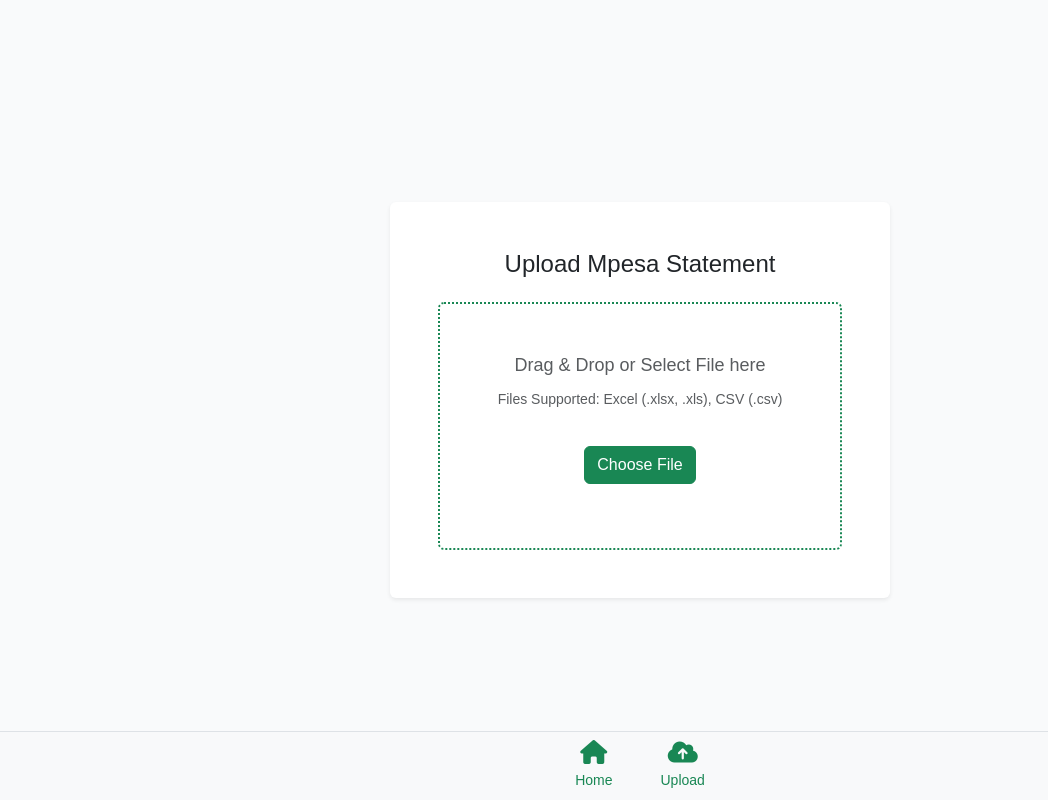
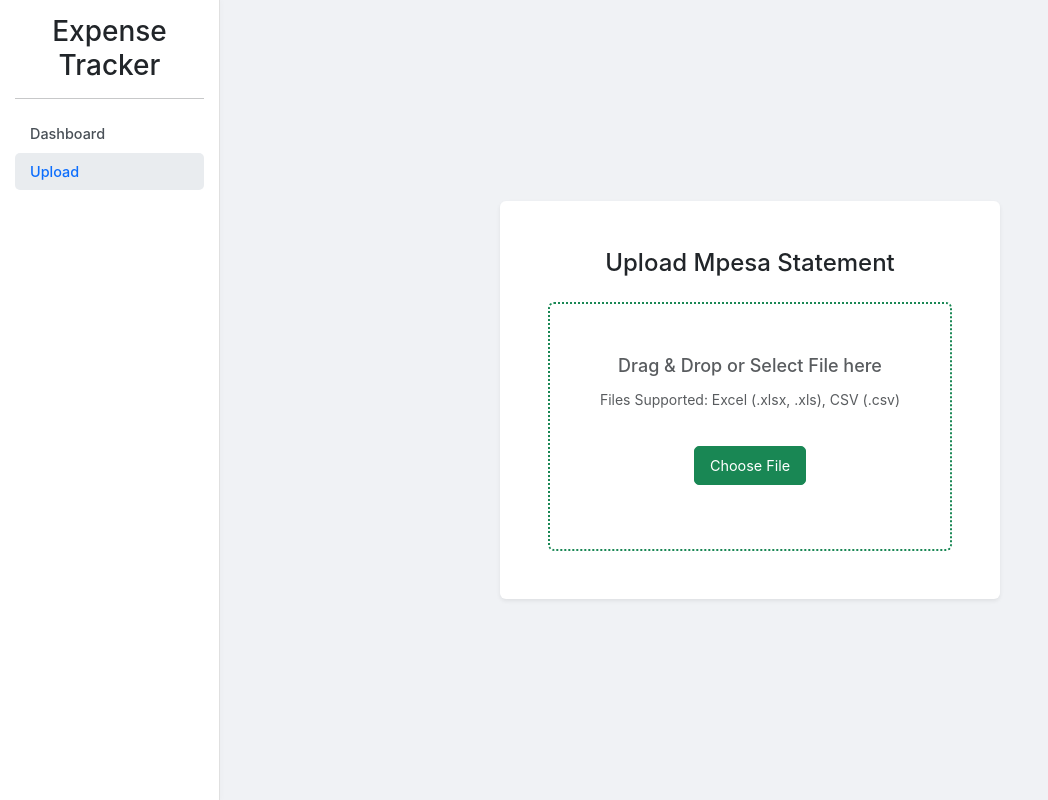
Before and after one commit to Dtorredo/MpesaExpenseTracker, a Flask app: page /upload in a window 1280 px wide. Shown: the whole page, without its empty margins (0-1048 px from the left). Run offline with Flask 3, Linux system fonts and the light colour scheme; some libraries are stand-ins or nearby versions.

Commit message:
upload styling

```diff
--- a/static/upload.css
+++ b/static/upload.css
@@ -1,19 +1,12 @@
-body {
-  font-family: Arial, sans-serif;
-  background-color: #f9fafb;
-  display: flex;
-  flex-direction: column;
-  min-height: 100vh;
-  margin: 0;
-  padding: 0;
-}
 
-.page-content {
-  flex: 1;
-  display: flex;
-  justify-content: center;
-  align-items: center;
-  padding: 20px;
+
+
+
+.main-content {
+    display: flex;
+    justify-content: center;
+    align-items: center;
+    min-height: 100vh;
 }
 
 .upload-container {
--- a/templates/upload.html
+++ b/templates/upload.html
@@ -5,38 +5,42 @@
   <meta name="viewport" content="width=device-width, initial-scale=1.0"/>
   <title>Upload File</title>
   <link href="https://cdn.jsdelivr.net/npm/bootstrap@5.3.3/dist/css/bootstrap.min.css" rel="stylesheet">
+    <link rel="stylesheet" href="{{ url_for('static', filename='dashboard.css') }}">
   <link rel="stylesheet" href="{{ url_for('static', filename='upload.css') }}">
   <script src="https://kit.fontawesome.com/d08ab046b6.js" crossorigin="anonymous"></script>
   <script src="https://unpkg.com/xlsx/dist/xlsx.full.min.js"></script>
 </head>
 <body>
-  <div class="container d-flex justify-content-center align-items-center vh-100">
+  <div class="sidebar">
+        <h3 class="text-center">Expense Tracker</h3>
+        <hr>
+        <ul class="nav flex-column">
+            <li class="nav-item">
+                <a class="nav-link" href="/">Dashboard</a>
+            </li>
+            <li class="nav-item">
+                <a class="nav-link active" href="/upload">Upload</a>
+            </li>
+        </ul>
+    </div>
+
+    <div class="main-content">
         <div class="upload-container text-center p-5 bg-white rounded shadow-sm">
             <h2>Upload Mpesa Statement</h2>
             <div class="upload-box border-dashed border-2 border-success rounded p-5 mt-4">
                 <p class="upload-label text-muted">Drag & Drop or Select File here</p>
                 <p class="upload-support text-muted small">Files Supported: Excel (.xlsx, .xls), CSV (.csv)</p>
                 <input type="file" id="fileInput" accept=".csv, .xls, .xlsx" class="d-none" />
-        <label for="fileInput" class="btn btn-success mt-3">Choose File</label>
+                <label for="fileInput" class="btn btn-success mt-3" id="chooseFileButton">Choose File</label>
                 <div id="uploadStatus" class="mt-3 fw-bold"></div>
                 <button id="processAndGoHome" class="btn btn-primary mt-3 d-none">View Dashboard</button>
             </div>
         </div>
     </div>
-
-  <footer class="fixed-bottom bg-light border-top py-2">
-    <div class="container">
-      <div class="d-flex justify-content-center gap-5">
-        <a href="/" class="text-center text-success text-decoration-none">
-          <i class="fas fa-home fs-4"></i><br/><small>Home</small>
-        </a>
-        <a href="/upload" class="text-center text-success text-decoration-none">
-          <i class="fas fa-cloud-arrow-up fs-4"></i><br/><small>Upload</small>
-        </a>
     </div>
   </div>
-  </footer>
 
   <script src="{{ url_for('static', filename='upload.js') }}"></script>
+  <script src="https://cdn.jsdelivr.net/npm/bootstrap@5.3.3/dist/js/bootstrap.bundle.min.js"></script>
 </body>
 </html>
```
Also changed, not shown: other parts of static/upload.css (+0 -55 lines). Lines whose indentation alone changed are shown as unchanged.
